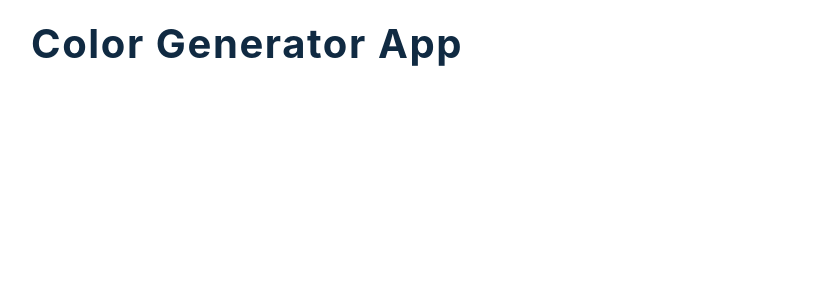
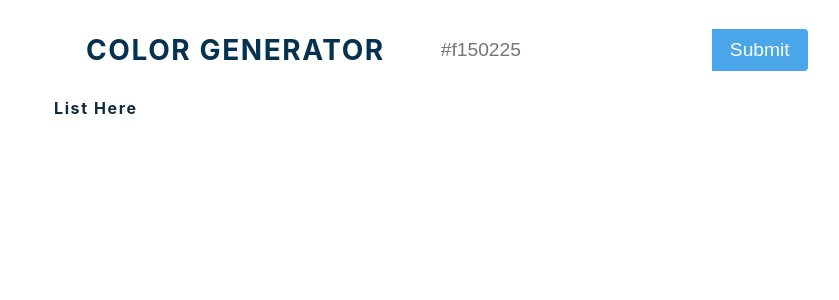
Before and after one commit to nick-tester/react-mini-projects, a React (Create React App) app: page /09 in a window 1280 px wide. Shown: the top 300 px of the page, without its empty margins (1-840 px from the left). Built offline with nearby package versions, Linux system fonts and the light colour scheme.

Commit message:
project 09: fetching color values + conditional rendering

```diff
--- a/src/pages/09/Color.module.css
+++ b/src/pages/09/Color.module.css
@@ -62,8 +62,11 @@ Color Generator
   margin-bottom: 0;
   margin-right: 2rem;
 }
-
+form.form {
+  display: flex;
+}
 input {
+  width: auto;
   border-color: transparent;
   padding: 0.5rem 1rem;
   font-size: 1.2rem;
@@ -105,18 +108,18 @@ input.error {
   font-size: 1rem;
   text-transform: none;
 }
-.percent-value {
+.percent_value {
   margin-bottom: 0;
   color: var(--clr-grey-1);
 }
-.color-value {
+.color_value {
   color: var(--clr-grey-1);
   margin-bottom: 0;
 }
-.color-light .color-value {
+.color_light .color_value {
   color: var(--clr-white);
 }
-.color-light .percent-value {
+.color_light .percent_value {
   color: var(--clr-white);
 }
 
--- a/src/pages/09/ColorGenerator.js
+++ b/src/pages/09/ColorGenerator.js
@@ -1,12 +1,52 @@
+import { useState } from "react";
+import Values from "values.js";
 import CSS from "./Color.module.css";
 
 
 const Colorgenerator = () => {
+    const [color, setColor] = useState("");
+    const [error, setError] = useState(false);
+    const [list, setList] = useState([]); // color shades and tints list
+
+    function handleSubmit(e) {
+        e.preventDefault();
+        setError(false);
+        try {
+            let colors = new Values(color).all(10);
+            console.log(colors);
+        } catch (err) {
+            setError(true);
+            console.error(err.message);
+        }
+    };
+
+
+
     return (
-        <div className={CSS.container}>
-            <h2>color generator app</h2>
+        <div className="section">
+            <section className={CSS.container}>
+                <h3>color generator</h3>
+                <form onSubmit={handleSubmit} className={CSS.form}>
+                    <input
+                        type="text"
+                        name="color"
+                        value={color}
+                        onChange={e => setColor(e.target.value)}
+                        placeholder="#f150225"
+                        className={error ? CSS.error : null} />
+                    <button type="submit" className={CSS.btn}>submit</button>
+                </form>
+            </section>
+            <section className={CSS.colors}>
+                <h4>list here</h4>
+                <SingleColor />
+            </section>
         </div>
     );
-}
+};
+
+const SingleColor = () => {
+    return <>&nbsp;</>
+};
 
 export default Colorgenerator;
```
